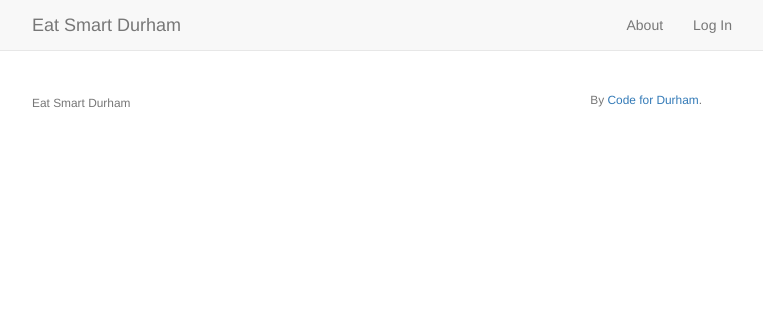
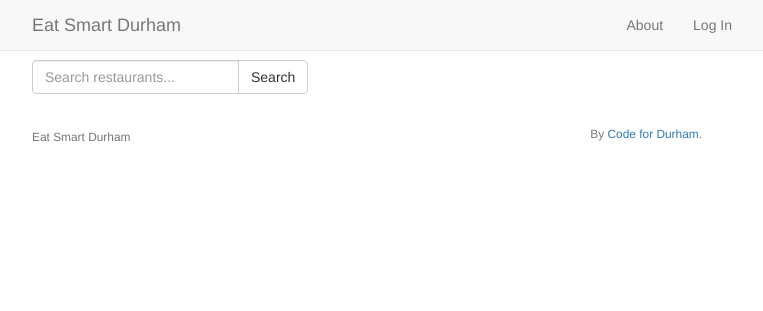
Before and after one commit to codefordurham/food-inspector, a Django app: template eatsmart/templates/inspections/establishment_list.html in a window 1280 px wide. Shown: the top 311 px of the page, without its empty margins (258-1021 px from the left). Run offline with Django 3.2, Linux system fonts and the light colour scheme; the template is opened without the code that fills it, so the values that code supplies are empty; some libraries are stand-ins or nearby versions.

Commit message:
make list searchable

```diff
--- a/eatsmart/static/css/site.css
+++ b/eatsmart/static/css/site.css
@@ -86,6 +86,10 @@ ul#establishments li {
   border-bottom: 1px solid #DEDFFF;
 }
 
+form#search {
+  margin-bottom: 10px;
+}
+
 /* Responsive: Portrait tablets and up */
 @media screen and (min-width: 768px) {
   /* Remove the padding we set earlier */
--- a/eatsmart/templates/base.html
+++ b/eatsmart/templates/base.html
@@ -5,7 +5,7 @@
 <head>
     <meta charset="utf-8">
     <title>{% block title %}{% endblock %}</title>
-    <meta name="viewport" content="width=device-width, initial-scale=1.0">
+    <meta name="viewport" content="width=device-width, initial-scale=1.0, maximum-scale=1, user-scalable=no">
     <meta name="description" content="{% block meta-description %}{% endblock %}">
     <meta name="author" content="{% block meta-author %}{% endblock %}">
     <meta name="keywords" content="{% block meta-keywords %}{% endblock %}">
--- a/eatsmart/templates/inspections/establishment_list.html
+++ b/eatsmart/templates/inspections/establishment_list.html
@@ -6,6 +6,14 @@
 
 {% block content %}
 <div class="row col-md-12">
+    <form id='search' class="form-inline" role="search" action="{% url 'establishment-list' %}" method="get">
+        <div class="input-group">
+            <input name='q' class="form-control" type="text" placeholder="Search restaurants..." value="{{ request.GET.q }}">
+            <span class="input-group-btn">
+                <button class="btn btn-default" type="submit">Search</button>
+            </span>
+        </div>
+    </form>
     <div class="list-group">
         {% for establishment in establishments %}
         <a href="{% url "establishment-detail" establishment.pk %}" class="list-group-item">
```
Also changed, not shown: inspections/views.py (+12 -9 lines).
